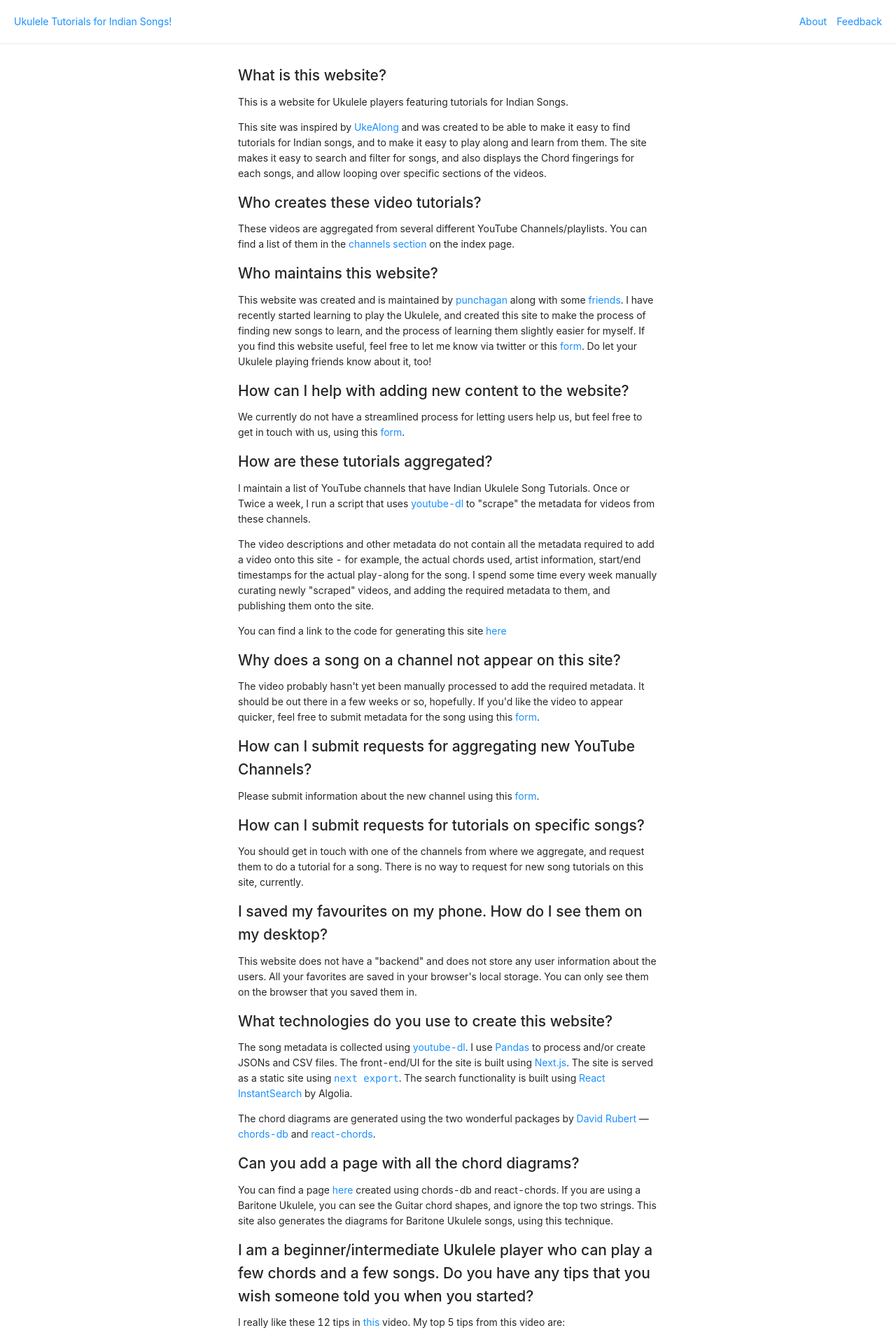
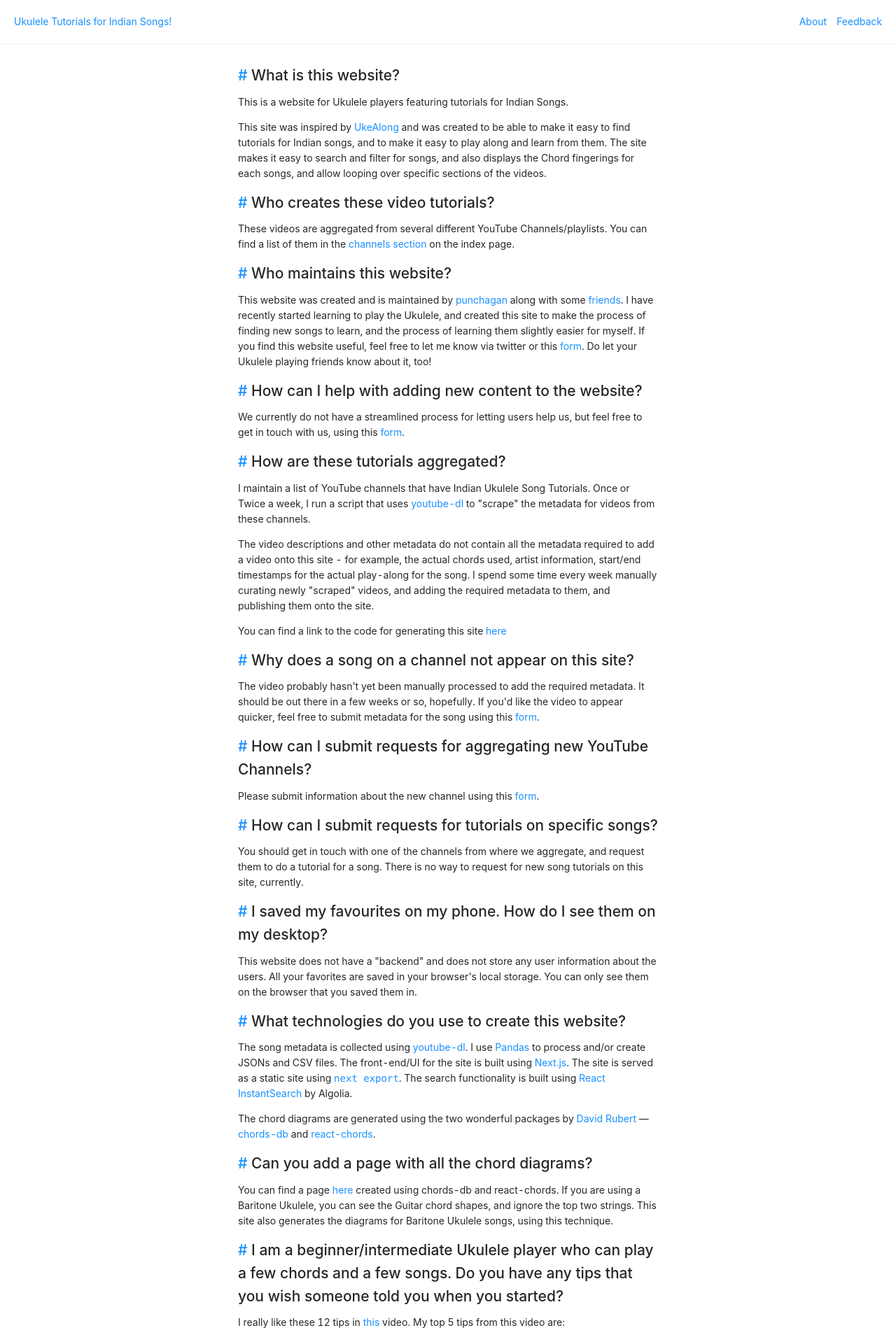
Before and after one commit to punchagan/ukulele-tutorials, a Next.js app in the folder site/: page /about in a window 1280 px wide. Shown: the top 1918 px of the page at 70% size. Built offline with nearby package versions, Linux system fonts and the light colour scheme.

Commit message:
Add ids to sections in the about page
Closes #33

```diff
--- a/site/pages/about.js
+++ b/site/pages/about.js
@@ -15,7 +15,7 @@ export default function About() {
         <link rel="icon" href="/favicon.ico" />
       </Head>
       <div className={styles.container}>
-        <h2>What is this website?</h2>
+        <h2 id="what"><a href="#what">#</a> What is this website?</h2>
         <p>This is a website for Ukulele players featuring tutorials for Indian Songs.</p>
         <p>
           This site was inspired by <a href="https://ukealong.com">UkeAlong</a> and was created to
@@ -24,7 +24,7 @@ export default function About() {
           displays the Chord fingerings for each songs, and allow looping over specific sections of
           the videos.
         </p>
-        <h2>Who creates these video tutorials?</h2>
+        <h2 id="tutorial-creators"><a href="#tutorial-creators">#</a> Who creates these video tutorials?</h2>
         <p>
           These videos are aggregated from several different YouTube Channels/playlists. You can
           find a list of them in the{" "}
@@ -33,7 +33,7 @@ export default function About() {
           </Link>{" "}
           on the index page.
         </p>
-        <h2>Who maintains this website?</h2>
+        <h2 id="site-maintainer"><a href="#site-maintainer">#</a> Who maintains this website?</h2>
         <p>
           This website was created and is maintained by{" "}
           <a href="https://twitter.com/punchagan">punchagan</a> along with some{" "}
@@ -46,7 +46,7 @@ export default function About() {
           </Link>
           . Do let your Ukulele playing friends know about it, too!
         </p>
-        <h2>How can I help with adding new content to the website?</h2>
+        <h2 id="add-content"><a href="#add-content">#</a> How can I help with adding new content to the website?</h2>
         <p>
           We currently do not have a streamlined process for letting users help us, but feel free to
           get in touch with us, using this{" "}
@@ -55,7 +55,7 @@ export default function About() {
           </Link>
           .
         </p>
-        <h2>How are these tutorials aggregated?</h2>
+        <h2 id="aggregation"><a href="#aggregation">#</a> How are these tutorials aggregated?</h2>
         <p>
           I maintain a list of YouTube channels that have Indian Ukulele Song Tutorials. Once or
           Twice a week, I run a script that uses{" "}
@@ -73,7 +73,7 @@ export default function About() {
           You can find a link to the code for generating this site{" "}
           <a href="https://github.com/punchagan/ukulele-tutorials/">here</a>
         </p>
-        <h2>Why does a song on a channel not appear on this site?</h2>
+        <h2 id="song-missing"><a href="#song-missing">#</a> Why does a song on a channel not appear on this site?</h2>
         <p>
           The video probably hasn't yet been manually processed to add the required metadata. It
           should be out there in a few weeks or so, hopefully. If you'd like the video to appear
@@ -83,7 +83,7 @@ export default function About() {
           </Link>
           .
         </p>
-        <h2>How can I submit requests for aggregating new YouTube Channels?</h2>
+        <h2 id="channel-requests"><a href="#channel-requests">#</a> How can I submit requests for aggregating new YouTube Channels?</h2>
         <p>
           Please submit information about the new channel using this{" "}
           <Link href="/feedback">
@@ -91,21 +91,21 @@ export default function About() {
           </Link>
           .
         </p>
-        <h2>How can I submit requests for tutorials on specific songs?</h2>
+        <h2 id="song-requests"><a href="#song-requests">#</a> How can I submit requests for tutorials on specific songs?</h2>
         <p>
           You should get in touch with one of the channels from where we aggregate, and request them
           to do a tutorial for a song. There is no way to request for new song tutorials on this
           site, currently.
         </p>
 
-        <h2>I saved my favourites on my phone. How do I see them on my desktop?</h2>
+        <h2 id="favorites"><a href="#favorites">#</a> I saved my favourites on my phone. How do I see them on my desktop?</h2>
         <p>
           This website does not have a "backend" and does not store any user information about the
           users. All your favorites are saved in your browser's local storage. You can only see them
           on the browser that you saved them in.
         </p>
 
-        <h2>What technologies do you use to create this website?</h2>
+        <h2 id="tech"><a href="#tech">#</a> What technologies do you use to create this website?</h2>
         <p>
           The song metadata is collected using{" "}
           <a href="https://github.com/ytdl-org/youtube-dl">youtube-dl</a>. I use{" "}
@@ -127,16 +127,15 @@ export default function About() {
           <a href="https://github.com/tombatossals/chords-db">chords-db</a> and{" "}
           <a href="https://github.com/tombatossals/react-chords">react-chords</a>.
         </p>
-        <h2>Can you add a page with all the chord diagrams?</h2>
+        <h2 id="chord-diagrams"><a href="#chord-diagrams">#</a> Can you add a page with all the chord diagrams?</h2>
         <p>
           You can find a page <a href="https://tombatossals.github.io/chords-db/ukulele">here</a>{" "}
           created using chords-db and react-chords. If you are using a Baritone Ukulele, you can see
           the Guitar chord shapes, and ignore the top two strings. This site also generates the
           diagrams for Baritone Ukulele songs, using this technique.
         </p>
-        <h2>
-          I am a beginner/intermediate Ukulele player who can play a few chords and a few songs. Do
-          you have any tips that you wish someone told you when you started?
+        <h2 id="tips">
+          <a href="#tips">#</a> I am a beginner/intermediate Ukulele player who can play a few chords and a few songs. Do you have any tips that you wish someone told you when you started?
         </h2>
         <p>
           I really like these 12 tips in{" "}
```
